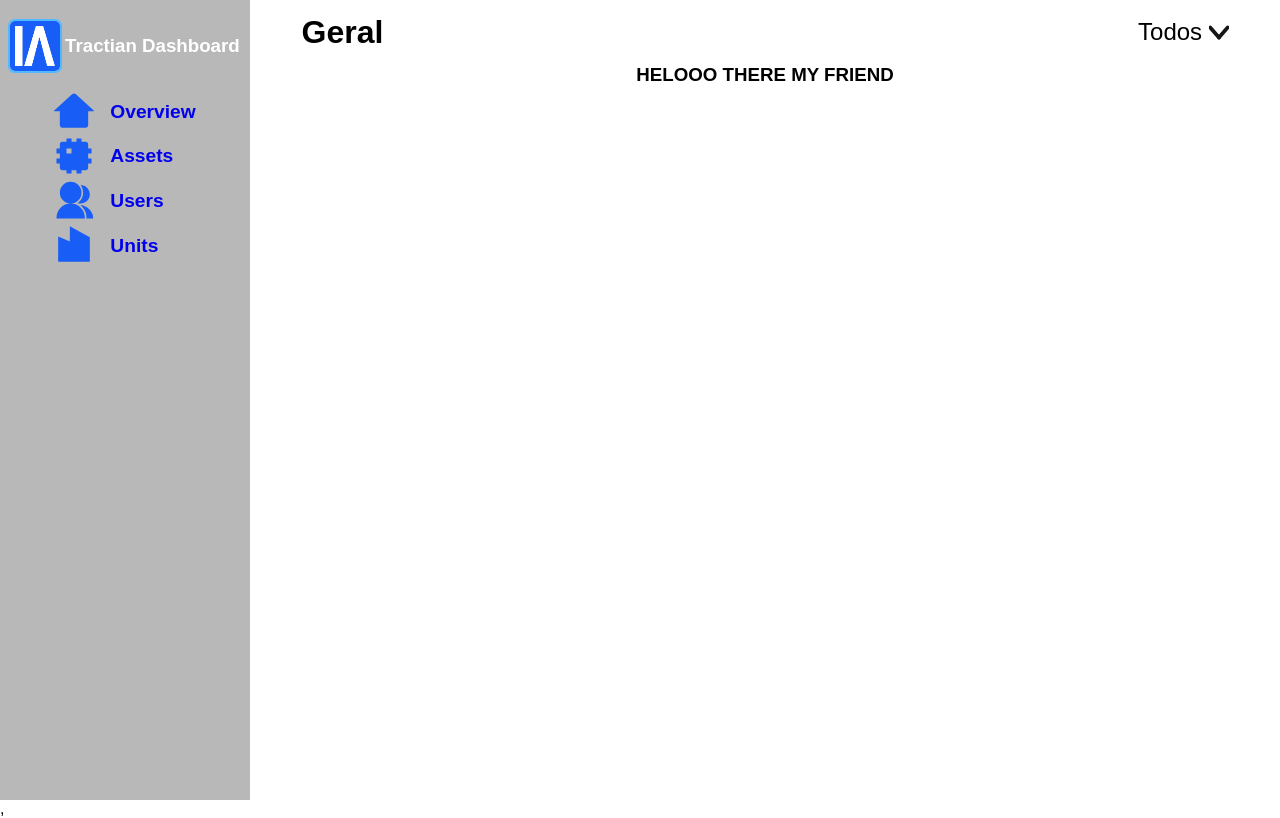
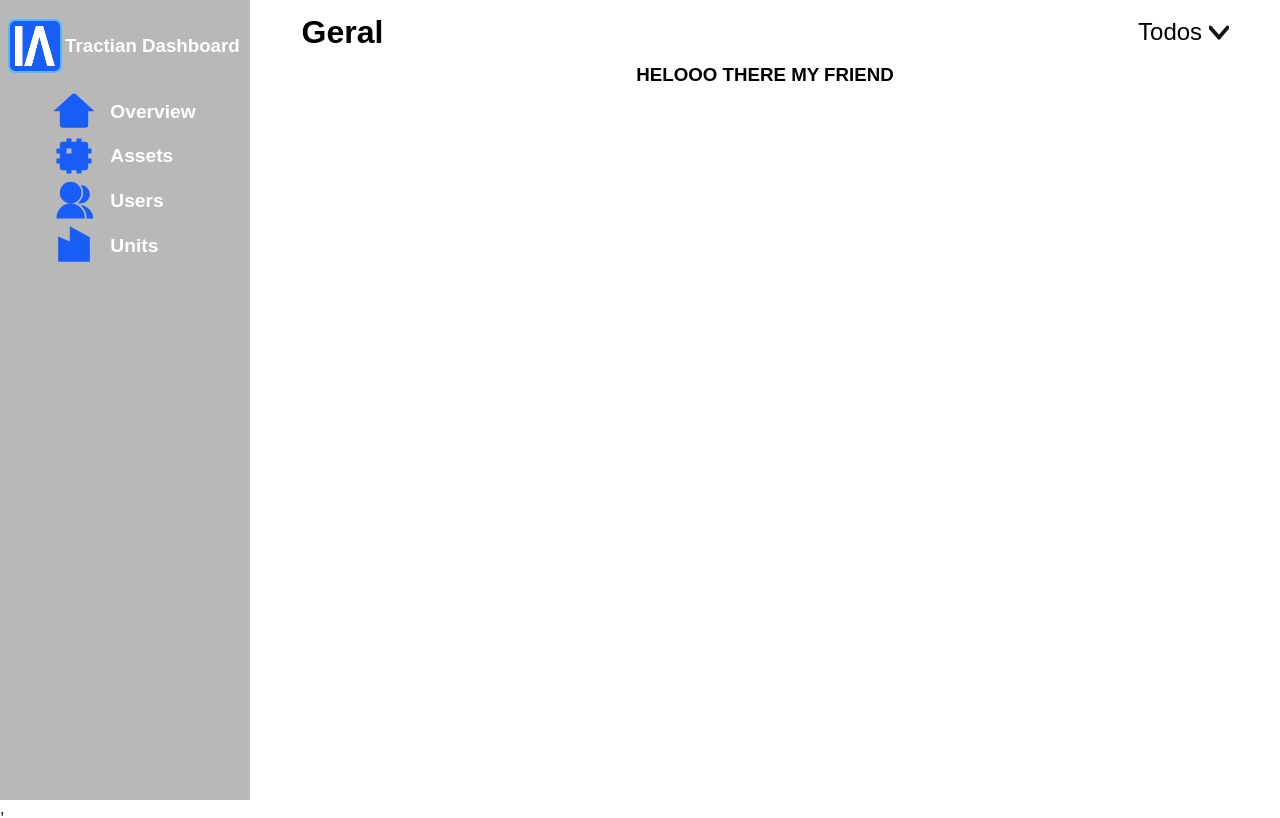
Before and after one commit to cezarvasconcelos/dashboard-tractian-test, a React (Create React App) app: page /invoices in a window 1280 px wide. Built offline with nearby package versions, Linux system fonts and the light colour scheme.

Commit message:
refactor: adjusted link styles on Navbar

```diff
--- a/src/components/Navbar.jsx
+++ b/src/components/Navbar.jsx
@@ -15,35 +15,51 @@ const Navbar = () => {
       </NavLogo>
       <Menu>
         <MenuList>
-          <MenuListItem>
+          <LinkStyled to="/overview">
             <OverviewIcon />
-            <Link className={"link"} to="/overview">
-              Overview
-            </Link>
-          </MenuListItem>
-          <MenuListItem>
+            <span>Overview</span>
+          </LinkStyled>
+          <LinkStyled to="/assets">
             <AssetsIcon />
-            <Link className={"link"} to="/assets">
-              Assets
-            </Link>
-          </MenuListItem>
-          <MenuListItem>
+            <span className={"link"}>Assets</span>
+          </LinkStyled>
+          <LinkStyled to="/users">
             <UserIcon />
-            <Link className={"link"} to="/users">
-              Users
-            </Link>
-          </MenuListItem>
-          <MenuListItem>
+            <span className={"link"}>Users</span>
+          </LinkStyled>
+          <LinkStyled to="/units">
             <UnitsIcon />
-            <Link className={"link"} to="/units">
-              Units
-            </Link>
-          </MenuListItem>
+            <span className={"link"}>Units</span>
+          </LinkStyled>
         </MenuList>
       </Menu>
     </NavContainer>
   );
 };
+const LinkStyled = styled(Link)`
+  ${displayFlexCenter};
+  justify-content: flex-start;
+  margin-bottom: 0.3rem;
+  cursor: pointer;
+
+  span {
+    font-weight: 600;
+    font-size: 1.2rem;
+    margin-left: 1rem;
+    color: ${(props) => props.theme.menuTextColor};
+    @media (max-width: ${(props) => props.theme.sizes.breakPointMedium}) {
+      display: none;
+    }
+  }
+  &:hover {
+    span {
+      color: ${(props) => props.theme.colorSecondary};
+    }
+    svg {
+      stroke: ${(props) => props.theme.colorSecondary};
+    }
+  }
+`;
 const NavContainer = styled.div`
   ${displayFlexColumn};
   justify-content: flex-start;
@@ -57,6 +73,7 @@ const NavContainer = styled.div`
     width: 250px;
   }
 `;
+
 const NavLogo = styled.div`
   ${displayFlexCenter}
 
@@ -81,28 +98,5 @@ const NavLogo = styled.div`
 
 const Menu = styled.div``;
 const MenuList = styled.div``;
-const MenuListItem = styled.div`
-  ${displayFlexCenter};
-  justify-content: flex-start;
-  margin-bottom: 0.3rem;
-  cursor: pointer;
-  color: ${(props) => props.theme.menuTextColor};
-  &:hover {
-    color: ${(props) => props.theme.colorSecondary};
-  }
-  .link {
-    font-weight: 600;
-    font-size: 1.2rem;
-    margin-left: 1rem;
-    @media (max-width: ${(props) => props.theme.sizes.breakPointMedium}) {
-      display: none;
-    }
-  }
-  .link:hover {
-    color: ${(props) => props.theme.colorSecondary};
-  }
-  .link:visited {
-    color: ${(props) => props.theme.menuTextColor};
-  }
-`;
+
 export default Navbar;
```
